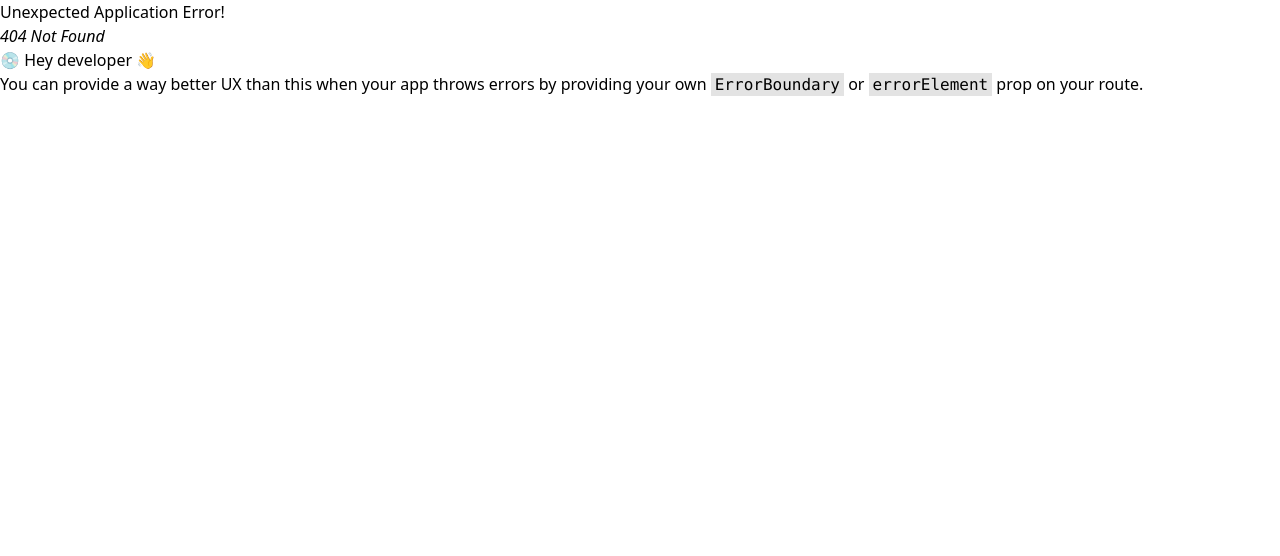
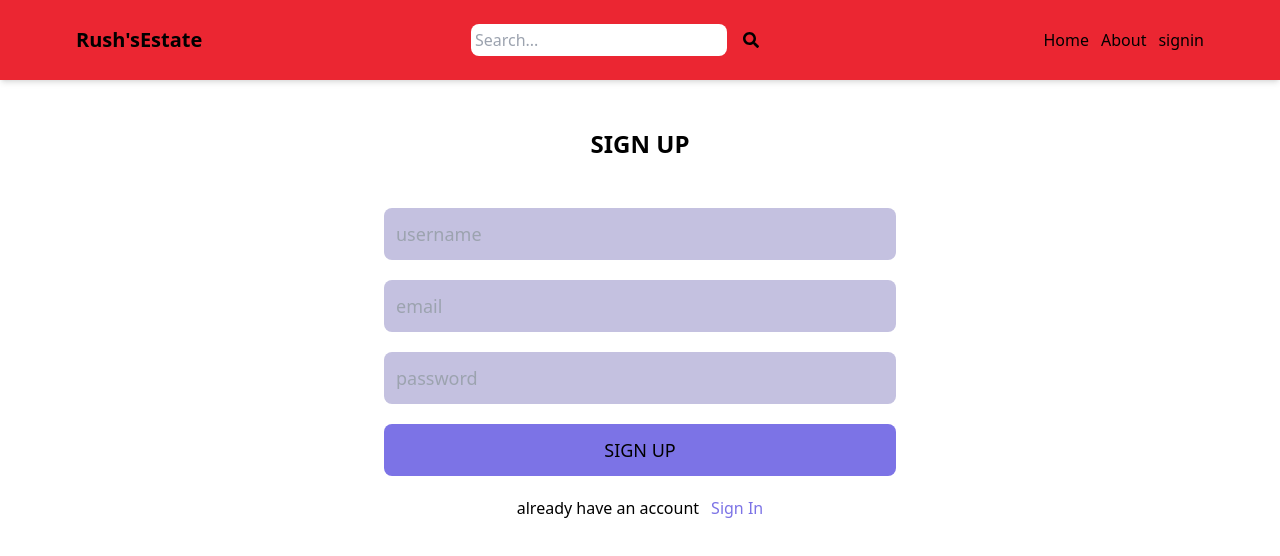
Before and after one commit to rushi1302/EstateHunt, a React (Vite) app in the folder client/: page /signup in a window 1280 px wide. Before the commit this address had no page. Shown: the top 556 px of the page. Built offline with nearby package versions, Linux system fonts and the light colour scheme.

Commit message:
SignUp Ui Completed

```diff
--- a/client/src/App.jsx
+++ b/client/src/App.jsx
@@ -24,6 +24,10 @@ export default function App() {
           element: <Signin />,
         },
         {
+          path: "/signup",
+          element: <Signup />,
+        },
+        {
           path: "/profile",
           element: <Profile />,
         },
--- a/client/src/pages/Signup.jsx
+++ b/client/src/pages/Signup.jsx
@@ -1,7 +1,45 @@
 import React from "react";
-
+import { Link } from "react-router-dom";
 function Signup() {
-  return <div>SIgnUp</div>;
+  return (
+    <div className="max-w-[350px] sm:max-w-lg mx-auto ">
+      <h1 className="font-semibold text-2xl uppercase text-center m-12">
+        Sign Up
+      </h1>
+      <form className="flex flex-col flex-wrap gap-5">
+        <input
+          className="p-3 bg-headerTwo rounded-lg text-lg focus:outline-none"
+          type="text"
+          placeholder="username"
+          id="name"
+          name="name"
+        />
+        <input
+          className="p-3 bg-headerTwo rounded-lg text-lg focus:outline-none"
+          type="email"
+          placeholder="email"
+          id="email"
+          name="email"
+        />
+        <input
+          className="p-3 bg-headerTwo rounded-lg text-lg focus:outline-none"
+          type="password"
+          placeholder="password"
+          id="password"
+          name="password"
+        />
+        <button className="bg-headerThree p-3 rounded-lg text-lg uppercase hover:opacity-80">
+          Sign Up
+        </button>
+      </form>
+      <div className="flex gap-3 mt-5 justify-center">
+        <p>already have an account</p>
+        <Link to="/signin">
+          <span className="text-headerThree hover:underline">Sign In</span>
+        </Link>
+      </div>
+    </div>
+  );
 }
 
 export default Signup;
```
Also changed, not shown: 2 other files (tests, documents, lock files or other folders).
